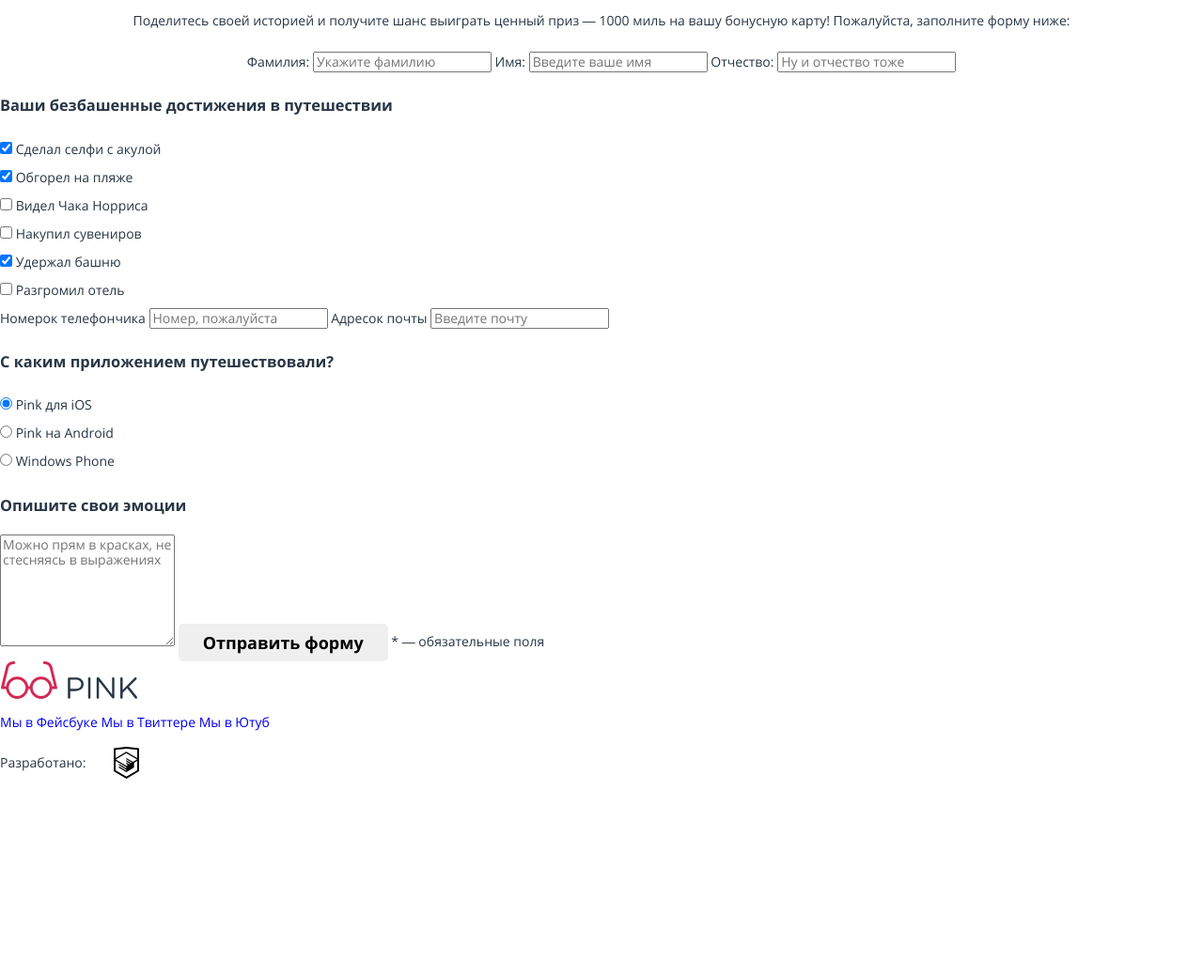
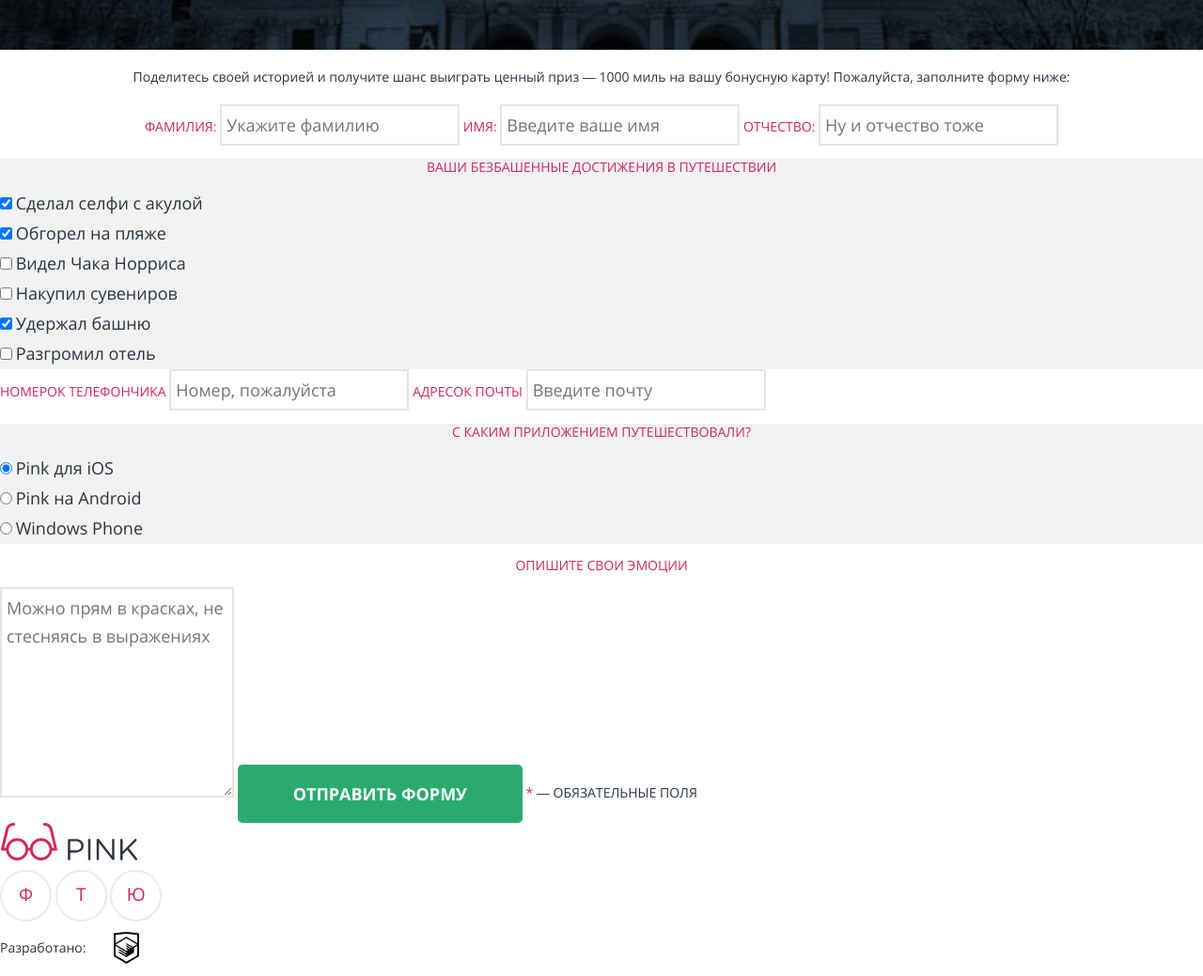
Before and after one commit to alex-ger/5595-pink, a website: page form.html in a window 1280 px wide. Shown: the part 706-1745 px from the top of the page at 94% size. Before the commit the page ends 1548 px from the top, so only its background shows below. Drawn offline with nearby package versions, Linux system fonts and the light colour scheme; files that its build step writes are made by us from their sources.

Commit message:
Сделал первый этап стилизации form

```diff
--- a/form.html
+++ b/form.html
@@ -9,6 +9,7 @@
   </head>
   <body>
     <header class="page-header">
+      <div class="page-header__wrapper">
         <div class="page-header__logo">
           <a href="index.html">
             <img src="img/logo-pink-white-mobile.svg" width="75" height="22" alt="Pink">
@@ -16,23 +17,26 @@
         </div>
         <nav class="main-nav main-nav--closed main-nav--nojs">
           <button class="main-nav__toggle" type="button">
-        <span></span>
+          <img src="img/icon-menu-burger.svg" alt="Меню">
+          <!--<span></span>-->
           </button>
-        <div class="main-nav__wrapper">
+          <div class="main-nav__dropdown">
+            <div class="main-nav__dropdown-wrapper">
               <ul class="main-nav__list">
-            <li>
-              <a href="index.html">Главная</a>
+                <li class="main-nav__item">
+                  <a class="main-nav__link" href="index.html">Главная</a>
                 </li>
-            <li>
-              <a href="photo.html">Фотографии</a>
+                <li class="main-nav__item">
+                  <a class="main-nav__link" href="photo.html">Фотографии</a>
                 </li>
-            <li>
-              <a>Конкурс</a>
+                <li class="main-nav__item">
+                  <a class="main-nav__link">Конкурс</a>
                 </li>
-            <li>
-              <a href="https://htmlacademy.ru/" target="blank">Html academy</a>
+                <li class="main-nav__item">
+                  <a class="main-nav__link" href="https://htmlacademy.ru/" target="blank">Html academy</a>
                 </li>
               </ul>
+            </div>
           </div>
         </nav>
         <div class="page-header__intro">
@@ -40,7 +44,10 @@
           Конкурс на самое безбашеное путешествие с Пинк
           </h2>
         </div>
+      </div>
     </header>
+    <div class="page-content">
+      <div class="page-content__wrapper">
         <form class="post-history-form" action="https://echo.htmlacademy.ru" method="post">
           <section class="user-info">
             <div class="user-info__wrapper">
@@ -128,14 +135,18 @@
             </div>
           </section>
           <section class="user-emotions">
-        <div class="user-app__wrapper">
-          <h3 class="user-app__title">Опишите свои эмоции</h3>
-          <textarea name="emotions" rows="7" placeholder="Можно прям в красках, не стесняясь в выражениях"></textarea>
+            <div class="user-emotions__wrapper">
+              <h3 class="user-emotions__title">Опишите свои эмоции</h3>
+              <textarea name="user-emotions" rows="7" placeholder="Можно прям в красках, не стесняясь в выражениях"></textarea>
               <button class="btn btn--history-form" type="submit" value="Отправить форму">Отправить форму</button>
-          <span class="user-emotions__star">* — обязательные поля</span>
+              <span class="user-emotions__star">
+                <span>*</span> — обязательные поля
+              </span>
             </div>
           </section>
         </form>
+      </div>
+    </div>
     <footer class="page-footer">
       <div class="page-footer__wrapper">
         <div class="page-footer__logo logo">
@@ -144,9 +155,9 @@
           </span>
         </div>
         <div class="page-footer__social">
-          <a class="social-link social-link--fb" href="#">Мы в Фейсбуке</a>
-          <a class="social-link social-link--tw" href="#">Мы в Твиттере</a>
-          <a class="social-link social-link--youtube" href="#">Мы в Ютуб</a>
+          <a class="social-link social-link--fb" href="#">Ф</a>
+          <a class="social-link social-link--tw" href="#">Т</a>
+          <a class="social-link social-link--youtube" href="#">Ю</a>
         </div>
         <div class="page-footer__copyright">
           <span>Разработано:</span>
--- a/less/blocks/btn.less
+++ b/less/blocks/btn.less
@@ -2,6 +2,7 @@
 {
     font-size: 18px;
     font-weight: normal;
+    font-weight: bold;
     line-height: 18px;
 
     display: inline-block;
@@ -13,7 +14,6 @@
     text-align: center;
     vertical-align: middle;
     white-space: nowrap;
-    font-weight: bold;
 
     border: 1px solid transparent;
     border-radius: 5px;
@@ -31,12 +31,25 @@
         border-radius: 50px;
         background-color: transparent;
     }
-    &--cancel{
-         padding: 18px 96px;
+    &--cancel
+    {
+        padding: 18px 96px;
 
         color: #dddfe0;
         border: 2px solid #dddfe0;
         border-radius: 50px;
         background-color: transparent;
     }
+    &--history-form
+    {
+        font-size: 18px;
+        line-height: 30px;
+
+        padding: 15px 58px;
+
+        color: #fff;
+        background-color: #2aab6d;
+        text-transform: uppercase;
+        font-weight: 600;
+    }
 }
--- a/less/blocks/main-nav.less
+++ b/less/blocks/main-nav.less
@@ -27,9 +27,9 @@
     }
     &__toggle
     {
-        position: absolute;
-        top: 0;
-        right: 0;
+        //position: absolute;
+        //top: 0;
+        //right: 0;
 
         display: -webkit-flex;
         display:         flex;
@@ -69,8 +69,8 @@
     &__toggle > span::after,
     &__toggle > span::before
     {
-        position: absolute;
-        left: 0;
+        //position: absolute;
+        //left: 0;
 
         width: 100%;
         height: 3px;
--- a/less/blocks/page-header.less
+++ b/less/blocks/page-header.less
@@ -11,21 +11,28 @@
 
         min-height: 395px;
 
+        text-align: center;
+
         background-color: @palette-primary;
         background-image: url('../img/bg-back-mobile@1x.jpg');
         background-repeat: no-repeat;
         background-size: 100%;
     }
-    &__intro h2{
-      font-size: 24px;
-  color: #ffffff;
+    &__intro h2
+    {
+        font-size: 24px;
+        font-weight: 300;
+
+        color: #fff;
     }
     &--iphone-image  img
     {
-        position: absolute;
-        bottom: 0;
+        //position: absolute;
+        //bottom: 0;
+         // left: 0;
     }
-    &__app{
+    &__app
+    {
         text-align: center;
     }
     &__download-app
--- a/less/blocks/post-photo.less
+++ b/less/blocks/post-photo.less
@@ -0,0 +1,4 @@
+.post-photo{
+    background-color: #f2f2f2;
+
+}
--- a/less/blocks/price.less
+++ b/less/blocks/price.less
@@ -1,6 +1,8 @@
 .price
 {
     text-align: center;
+
+    background-color: #f2f2f2;
     &__items
     {
         border-collapse: collapse;
--- a/less/blocks/social-link.less
+++ b/less/blocks/social-link.less
@@ -0,0 +1,17 @@
+.social-link
+{
+    font-size: 19px;
+    line-height: 48px;
+
+    display: inline-block;
+
+    width: 51px;
+    height: 51px;
+
+    text-align: center;
+    vertical-align: middle;
+
+    border: 2px solid #e9ebec;
+    border-radius: 100px;
+    color: @palette-tertiary;
+}
--- a/less/blocks/user-achievements.less
+++ b/less/blocks/user-achievements.less
@@ -0,0 +1,15 @@
+.user-achievements
+{
+    background-color: @palette-secondary;
+    &__title
+    {
+        font-size: 14px;
+        font-weight: normal;
+        line-height: 18px;
+
+        text-align: center;
+        text-transform: uppercase;
+
+        color: @palette-tertiary;
+    }
+}
--- a/less/blocks/user-app.less
+++ b/less/blocks/user-app.less
@@ -0,0 +1,15 @@
+.user-app
+{
+    background-color: @palette-secondary;
+    &__title
+    {
+        font-size: 14px;
+        font-weight: normal;
+        line-height: 18px;
+
+        text-align: center;
+        text-transform: uppercase;
+
+        color: #d22856;
+    }
+}
--- a/less/blocks/user-emotions.less
+++ b/less/blocks/user-emotions.less
@@ -0,0 +1,22 @@
+.user-emotions
+{
+    &__title
+    {
+        font-size: 14px;
+        font-weight: normal;
+        line-height: 18px;
+
+        text-align: center;
+        text-transform: uppercase;
+
+        color: #d22856;
+    }
+     &__star
+    {
+        text-transform: uppercase;
+    }
+    &__star span
+    {
+        color: #d22856;
+    }
+}
--- a/less/blocks/user-post.less
+++ b/less/blocks/user-post.less
@@ -1,14 +1,22 @@
-.user-post{
+.user-post
+{
     text-align: left;
-  &__title{
+    &__wrapper
+    {
+        background-color: #f2f2f2;
+    }
+    &__title
+    {
         font-size: 14px;
         line-height: 24px;
     }
-  &__comment{
+    &__comment
+    {
         font-size: 14px;
         line-height: 24px;
     }
-  &__like{
+    &__like
+    {
         font-size: 12px;
         line-height: 24px;
     }
--- a/less/style.less
+++ b/less/style.less
@@ -10,14 +10,57 @@ body
     font-weight: normal;
     line-height: 30px;
 
-    color: #283645;
+    color: @palette-primary;
     background-color: #fff;
 }
 
-a{
+a
+{
     text-decoration: none;
 }
 
+label
+{
+    font-size: 14px;
+    line-height: 30px;
+
+    text-transform: uppercase;
+
+    color: @palette-tertiary;
+}
+
+input[type='text'],
+input[type='tel'],
+input[type='email'],
+textarea
+{
+    font-family: 'Open Sans', 'Helvetica', 'Arial', sans-serif;
+    font-size: 18px;
+    line-height: 30px;
+
+    padding: 5px;
+
+    color: @palette-primary;
+    border: 2px solid #e5e5e5;
+    outline: none;
+    &:focus,
+    {
+        outline: none;
+    }
+}
+input[type='checkbox'] + label,
+input[type='radio'] + label
+{
+    font-size: 18px;
+
+    text-transform: none;
+
+    color: @palette-primary;
+}
+textarea
+{
+    resize: vertical;
+}
 @import 'blocks/advantages.less';
 @import 'blocks/btn.less';
 @import 'blocks/contacts.less';
```
Also changed, not shown: index.html (+25 -10 lines), photo.html (+35 -10 lines). Lines whose indentation alone changed are shown as unchanged.
